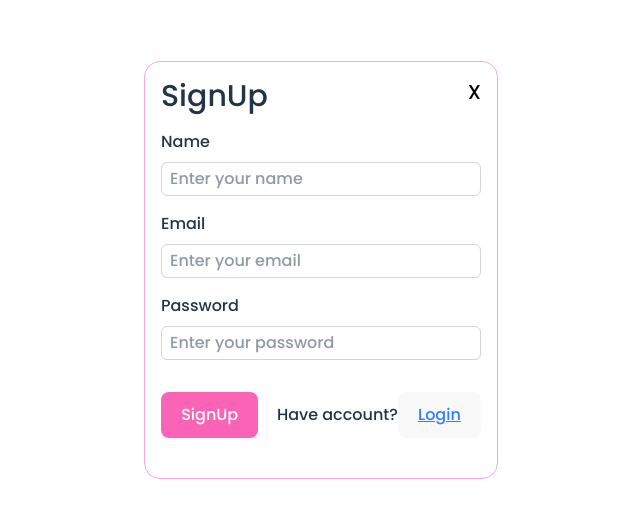
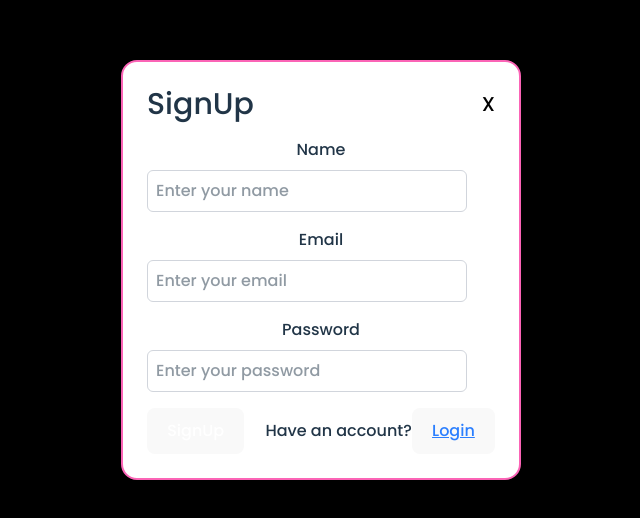
Before and after one commit to Tanu2406/bookstore_v2, a React (Vite) app in the folder Fronted/: page /signup in a window 1280 px wide. Shown: the part 130-648 px from the top of the page, without its empty margins (319-959 px from the left). Built offline with nearby package versions, Linux system fonts and the light colour scheme; a web font is replaced by a local one.

Commit message:
update login and signup component

```diff
--- a/Fronted/src/components/Login.jsx
+++ b/Fronted/src/components/Login.jsx
@@ -63,32 +63,55 @@ const Login = ( {visible,onClose}) => {
       }
   return (
     <>
-   <div className='fixed inset-0 bg-opacity-1 backdrop-blur-sm flex justify-center items-center z-50'>
-   <div className='m-4 container w-auto h-[85]  bg-white  p-4 border border-pink-300 rounded-2xl '>
+   <div className="fixed inset-0 bg-black bg-opacity-30 backdrop-blur-sm flex justify-center items-center z-50">
+  <div className="m-4 w-[400px] bg-white p-6 border-2 border-pink-400 rounded-2xl shadow-lg">
     <form onSubmit={handleSubmit(onSubmit)}>
-    <div className='flex justify-between mb-4'>
-    <h2 className="font-bold text-3xl">Login</h2>
-    <button className='font-bold text-xl text-black ' onClick={onClose}> X </button>
+      {/* Title & Close Button */}
+      <div className="flex justify-between items-center mb-4">
+        <h2 className="font-bold text-3xl">Login</h2>
+        <button type="button" className="font-bold text-xl text-black" onClick={onClose}>X</button>
+      </div>
 
-    </div>
+      {/* Email Field */}
+      <div className="mb-4 flex flex-col">
+        <p className="mb-2">Email</p>
+        <input
+          id="email"
+          type="email"
+          placeholder="Enter your email"
+          className="px-2 py-2 border w-80 border-gray-300 rounded-md outline-none"
+          {...register("email", { required: true })}
+        />
+        {errors.email && <p className="text-red-500 text-sm mt-1">Please enter your email.</p>}
+      </div>
 
-      <div className='mb-4 flex justify-start items-start flex-col'>
-        <p className='mb-2 ' >Email</p>
-        <input id='email' type='email' placeholder='Enter your email' className=' px-2 py-1 border w-80  border-gray-300 rounded-md outline-none' {...register('email', { required: true })}></input>
-        {errors.email && <p className='text-red-500 text-sm mt-1'>Please enter your email.</p>}
+      {/* Password Field */}
+      <div className="mb-4 flex flex-col">
+        <p className="mb-2">Password</p>
+        <input
+          id="password"
+          type="password"
+          placeholder="Enter your password"
+          className="px-2 py-2 border w-80 border-gray-300 rounded-md outline-none"
+          {...register("password", { required: true })}
+        />
+        {errors.password && <p className="text-red-500 text-sm mt-1">Please enter your password.</p>}
       </div>
-      <div className='mb-4 flex justify-start items-start flex-col'>
-        <p className='mb-2'>Password</p>
-        <input id='password' type='text' placeholder='Enter your password' className=' px-2 py-1 border w-80  border-gray-300 rounded-md outline-none' {...register('password', { required: true })}></input>
-        {errors.password && <p className='text-red-500 text-sm mt-1'>Please enter your password.</p>}
+
+      {/* Buttons & Signup Redirect */}
+      <div className="flex justify-between items-center">
+        <button className="bg-pink-400 text-white px-6 py-2 rounded-lg hover:bg-pink-300">Login</button>
+        <p className="mt-4">
+          Not registered?
+          <Link to="/signup">
+            <span className="text-blue-500 underline cursor-pointer">SignUp</span>
+          </Link>
+        </p>
       </div>
-      <div className='flex justify-around mb-2 '>
-      <button className="mt-4 mb-4 !bg-pink-400 text-white px-6 py-2 rounded-lg hover:!bg-pink-300">Login</button>
-      <p className='mt-6'>Not register?<Link to="/signup"><span  className='text-blue-500 underline cursor-pointer'>SignUp</span></Link></p>
-      </div>
-      </form>
-    </div>
-   </div>
+    </form>
+  </div>
+</div>
+
     </>
   )
 }
--- a/Fronted/src/components/SignUp.jsx
+++ b/Fronted/src/components/SignUp.jsx
@@ -46,37 +46,69 @@ const SignUp = () => {
 
   return (
     <>
-   <div className='fixed inset-0 bg-opacity-1 backdrop-blur-sm flex justify-center items-center z-50'>
-   <div className='m-4 container w-auto h-[85]  bg-white  p-4 border border-pink-300 rounded-2xl '>
+   <div className="fixed inset-0 bg-black bg-opacity-30 backdrop-blur-sm flex justify-center items-center z-50">
+  <div className="m-4 w-[400px] bg-white p-6 border-2 border-pink-400 rounded-2xl shadow-lg">
     <form onSubmit={handleSubmit(onSubmit)}>
-    <div className='flex justify-between mb-4'>
-    <h2 className="font-bold text-3xl">SignUp</h2>
-    <Link to="/" className='font-bold text-xl text-black '> X </Link>
-    </div>
+      {/* Title & Close Button */}
+      <div className="flex justify-between items-center mb-4">
+        <h2 className="font-bold text-3xl">SignUp</h2>
+        <Link to="/" className="font-bold text-xl text-black">X</Link>
+      </div>
 
-    <div className='mb-4 flex justify-start items-start flex-col'>
-        <p className='mb-2 ' >Name</p>
-        <input id='name' type='text' placeholder='Enter your name' className=' px-2 py-1 border w-80  border-gray-300 rounded-md outline-none' {...register('name', { required: true })}></input>
-        {errors.name && <p className='text-red-500 text-sm mt-1'>Please enter your name.</p>}
+      {/* Name Field */}
+      <div className="mb-4 flex flex-col">
+        <p className="mb-2">Name</p>
+        <input
+          id="name"
+          type="text"
+          placeholder="Enter your name"
+          className="px-2 py-2 border w-80 border-gray-300 rounded-md outline-none"
+          {...register("name", { required: true })}
+        />
+        {errors.name && <p className="text-red-500 text-sm mt-1">Please enter your name.</p>}
       </div>
-      <div className='mb-4 flex justify-start items-start flex-col'>
-        <p className='mb-2 ' >Email</p>
-        <input id='email' type='email' placeholder='Enter your email' className=' px-2 py-1 border w-80  border-gray-300 rounded-md outline-none' {...register('email', { required: true })}></input>
-        {errors.email && <p className='text-red-500 text-sm mt-1'>Please enter your email.</p>}
+
+      {/* Email Field */}
+      <div className="mb-4 flex flex-col">
+        <p className="mb-2">Email</p>
+        <input
+          id="email"
+          type="email"
+          placeholder="Enter your email"
+          className="px-2 py-2 border w-80 border-gray-300 rounded-md outline-none"
+          {...register("email", { required: true })}
+        />
+        {errors.email && <p className="text-red-500 text-sm mt-1">Please enter your email.</p>}
       </div>
-      <div className='mb-4 flex justify-start items-start flex-col'>
-        <p className='mb-2'>Password</p>
-        <input id='password' type='text' placeholder='Enter your password' className=' px-2 py-1 border w-80  border-gray-300 rounded-md outline-none' {...register('password', { required: true })}></input>
-        {errors.password && <p className='text-red-500 text-sm mt-1'>Please enter your password.</p>}
+
+      {/* Password Field */}
+      <div className="mb-4 flex flex-col">
+        <p className="mb-2">Password</p>
+        <input
+          id="password"
+          type="password"
+          placeholder="Enter your password"
+          className="px-2 py-2 border w-80 border-gray-300 rounded-md outline-none"
+          {...register("password", { required: true })}
+        />
+        {errors.password && <p className="text-red-500 text-sm mt-1">Please enter your password.</p>}
       </div>
-      <div className='flex justify-between mb-2 '>
-      <button className="mt-4 mb-4 !bg-pink-400 text-white px-6 py-2 rounded-lg hover:!bg-pink-300">SignUp</button>
-      <p className='mt-4'>Have account?<button><span className='text-blue-500 underline cursor-pointer outline-none' onClick={()=> setShowMyModal(true)}>Login</span></button></p>
+
+      {/* Buttons & Login Redirect */}
+      <div className="flex justify-between items-center">
+        <button className="bg-pink-400 text-white px-6 py-2 rounded-lg hover:bg-pink-300">SignUp</button>
+        <p>
+          Have an account?
+          <button onClick={() => setShowMyModal(true)}>
+            <span className="text-blue-500 underline cursor-pointer">Login</span>
+          </button>
+        </p>
       </div>
-      </form>
-    </div>
-    <Login onClose={handleOnClose} visible={showMyModal}/>
-   </div>
+    </form>
+  </div>
+  <Login onClose={handleOnClose} visible={showMyModal} />
+</div>
+
     </>
   )
 }
```
